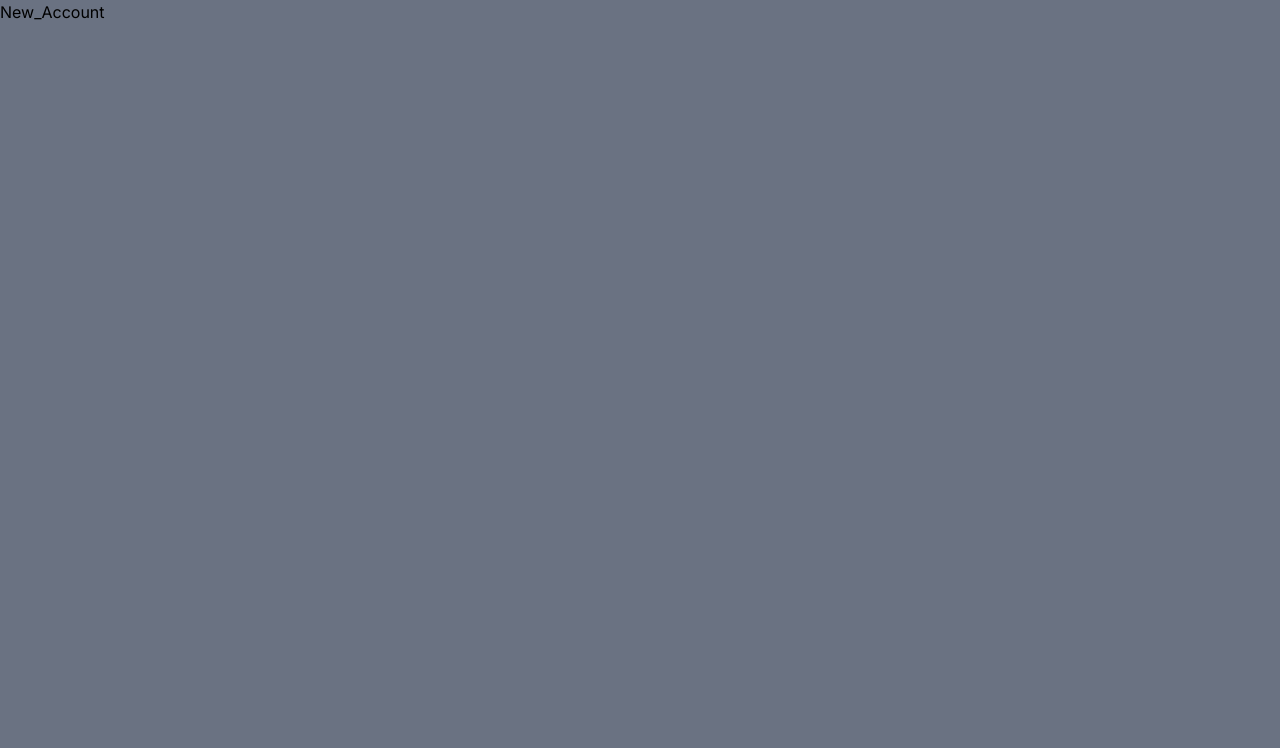
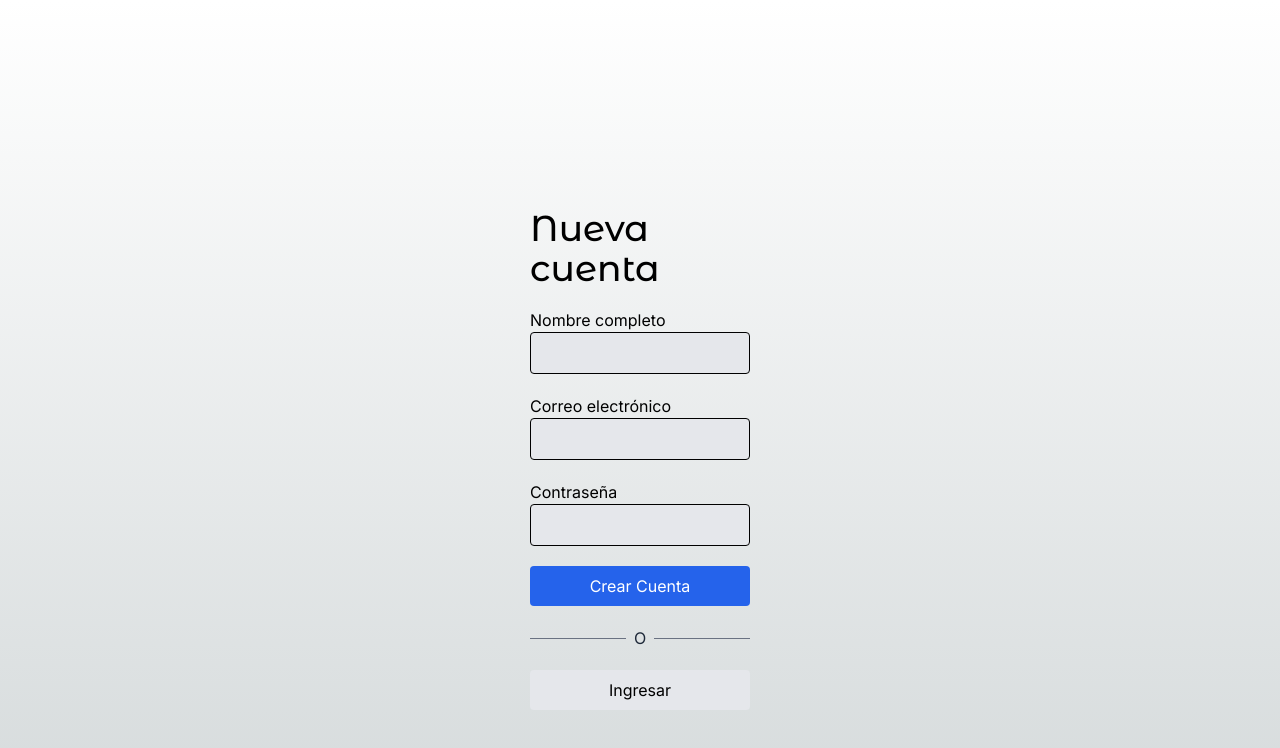
Before and after one commit to EmanuelEDiaz/eccomerceTeslo, a Next.js app: page /auth/new-account in a window 1280 px wide. Shown: the top 748 px of the page. Built offline with nearby package versions, Linux system fonts and the light colour scheme.

Commit message:
login & logout & cart fix ui

```diff
--- a/app/(shop)/cart/page.tsx
+++ b/app/(shop)/cart/page.tsx
@@ -54,7 +54,7 @@
           </div>
 
           {/* Checkout - Resumen del orden*/}
-          <div className="bg-white rounded-xl shadow-xl p-7">
+          <div className="bg-white rounded-xl shadow-xl p-7 h-fit">
             <h2 className="text-2xl mb-2">Resumen de orden</h2>
             <div className="grid grid-cols-2">
               <span>No. Productos</span>
--- a/app/auth/layout.tsx
+++ b/app/auth/layout.tsx
@@ -2,8 +2,11 @@
     children: React.ReactNode;
 }) {
     return (
-        <main className="min-h-screen bg-gray-500">
+        <main className="flex justify-center">
+            <div className="w-full sm:w-[300px] px-10">
             {children}
+
+            </div>
         </main>
     );
 }
--- a/app/auth/login/page.tsx
+++ b/app/auth/login/page.tsx
@@ -1,11 +1,48 @@
+
+import { titleFont } from '@/config/fonts';
+import Link from 'next/link';
+
+export default function () {
+  return (
+
+    <div className="flex flex-col min-h-screen pt-32 sm:pt-52">
+
+      <h1 className={ `${ titleFont.className } text-4xl mb-5` }>Ingresar</h1>
+
+      <div className="flex flex-col">
+
+        <label htmlFor="email">Correo electrónico</label>
+        <input
+          className="px-5 py-2 border bg-gray-200 rounded mb-5"
+          type="email" />
 
 
-export default function Login() {
-  return (
+        <label htmlFor="email">Contraseña</label>
+        <input
+          className="px-5 py-2 border bg-gray-200 rounded mb-5"
+          type="email" />
 
-      <div className="">
-        <h1> Login Page</h1>
+        <button
+
+          className="btn-primary">
+          Ingresar
+        </button>
+
+
+        {/* divisor l ine */ }
+        <div className="flex items-center my-5">
+          <div className="flex-1 border-t border-gray-500"></div>
+          <div className="px-2 text-gray-800">O</div>
+          <div className="flex-1 border-t border-gray-500"></div>
+        </div>
+
+        <Link
+          href="/auth/new-account"
+          className="btn-secondary text-center">
+          Crear una nueva cuenta
+        </Link>
+
       </div>
-
+    </div>
   );
 }
--- a/app/auth/new-account/page.tsx
+++ b/app/auth/new-account/page.tsx
@@ -1,11 +1,52 @@
+
+import { titleFont } from '@/config/fonts';
+import Link from 'next/link';
+
+export default function () {
+  return (
+
+    <div className="flex flex-col min-h-screen pt-32 sm:pt-52">
+
+      <h1 className={ `${ titleFont.className } text-4xl mb-5` }>Nueva cuenta</h1>
+
+      <div className="flex flex-col">
+
+        <label htmlFor="email">Nombre completo</label>
+        <input
+          className="px-5 py-2 border bg-gray-200 rounded mb-5"
+          type="email" />
+        <label htmlFor="email">Correo electrónico</label>
+        <input
+          className="px-5 py-2 border bg-gray-200 rounded mb-5"
+          type="email" />
 
 
-export default function New_Account() {
-  return (
+        <label htmlFor="email">Contraseña</label>
+        <input
+          className="px-5 py-2 border bg-gray-200 rounded mb-5"
+          type="email" />
 
-      <div className="">
-        <h1>New_Account</h1>
+        <button
+
+          className="btn-primary">
+          Crear Cuenta
+        </button>
+
+
+        {/* divisor l ine */ }
+        <div className="flex items-center my-5">
+          <div className="flex-1 border-t border-gray-500"></div>
+          <div className="px-2 text-gray-800">O</div>
+          <div className="flex-1 border-t border-gray-500"></div>
+        </div>
+
+        <Link
+          href="/auth/login"
+          className="btn-secondary text-center">
+          Ingresar
+        </Link>
+
       </div>
-
+    </div>
   );
 }
```
Also changed, not shown: components/ui/footer/Footer.tsx (+11 -19 lines).
